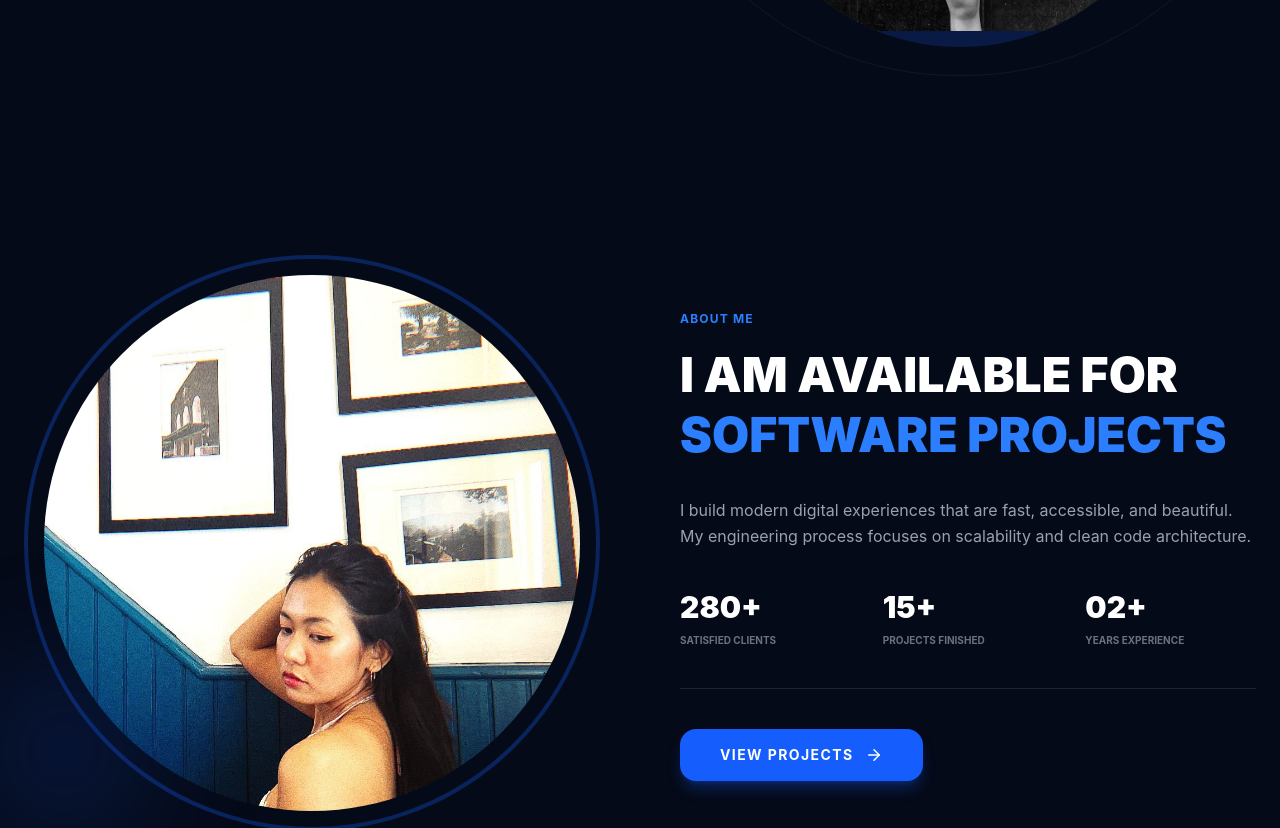
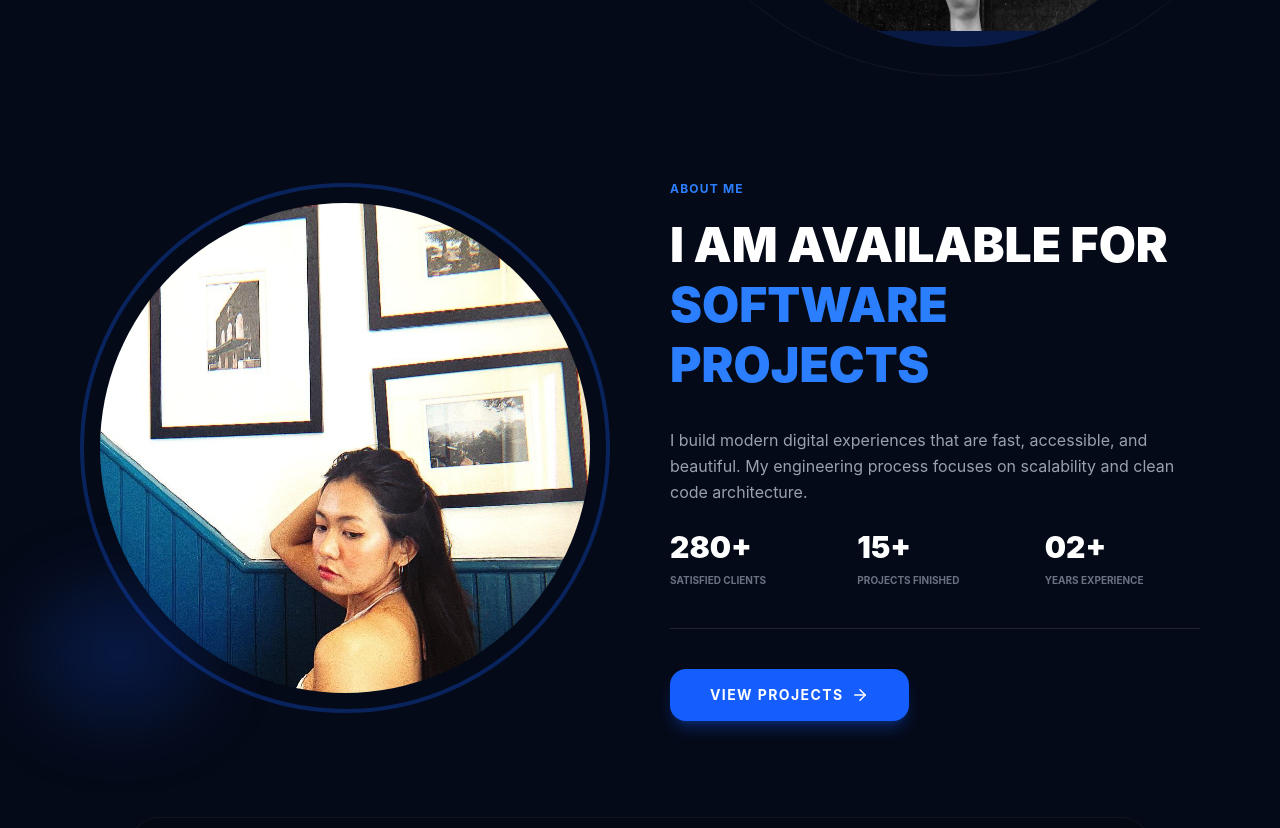
Before and after one commit to ZZehramai/my-portfolio, a React (Vite) app: page / in a window 1280 px wide. Shown: the part 660-1488 px from the top of the page. Built offline with nearby package versions, Linux system fonts and the light colour scheme.

Commit message:
change about me

```diff
--- a/src/App.jsx
+++ b/src/App.jsx
@@ -280,9 +280,9 @@ const handleSubmit = async (e) => {
       </header>
 
       {/* --- About me Section --- */}
-      <section id="about" className="py-32 px-6 max-w-7xl mx-auto grid md:grid-cols-2 gap-20 items-center">
+      <section id="about" className="py-12 px-4 max-w-6xl mx-auto grid md:grid-cols-2 gap-15 items-center">
         <div className="relative">
-          <div className="absolute -left-10 bottom-0 w-40 h-40 bg-blue-600/20 rounded-full blur-3xl"></div>
+          <div className="absolute -left-10 bottom-0 w-40 h-30 bg-blue-600/20 rounded-full blur-2xl"></div>
           <div className="relative border-4 border-blue-600/30 rounded-full p-4">
              <img
                src="me1.jpg"
@@ -296,7 +296,7 @@ const handleSubmit = async (e) => {
           <h2 className="text-4xl md:text-5xl font-black mt-4 mb-8 leading-tight uppercase">
             I AM AVAILABLE FOR <br/> <span className="text-blue-500">SOFTWARE PROJECTS</span>
           </h2>
-          <p className="text-gray-400 mb-10 leading-relaxed">
+          <p className="text-gray-400 mb-6 leading-relaxed">
             I build modern digital experiences that are fast, accessible, and beautiful.
             My engineering process focuses on scalability and clean code architecture.
           </p>
@@ -316,7 +316,7 @@ const handleSubmit = async (e) => {
   whileTap={{ scale: 0.95 }}
 
   // 3. Styling
-  className="bg-blue-600 text-white px-10 py-4 rounded-2xl font-bold text-sm uppercase tracking-widest flex items-center gap-3 shadow-lg shadow-blue-600/30 cursor-pointer transition-colors hover:bg-blue-700 inline-flex"
+  className="bg-blue-600 text-white px-10 py-4 rounded-2xl font-bold text-sm uppercase tracking-widest flex items-center gap-2 shadow-lg shadow-blue-600/30 cursor-pointer transition-colors hover:bg-blue-700 inline-flex"
 >
   View Projects
 
```
